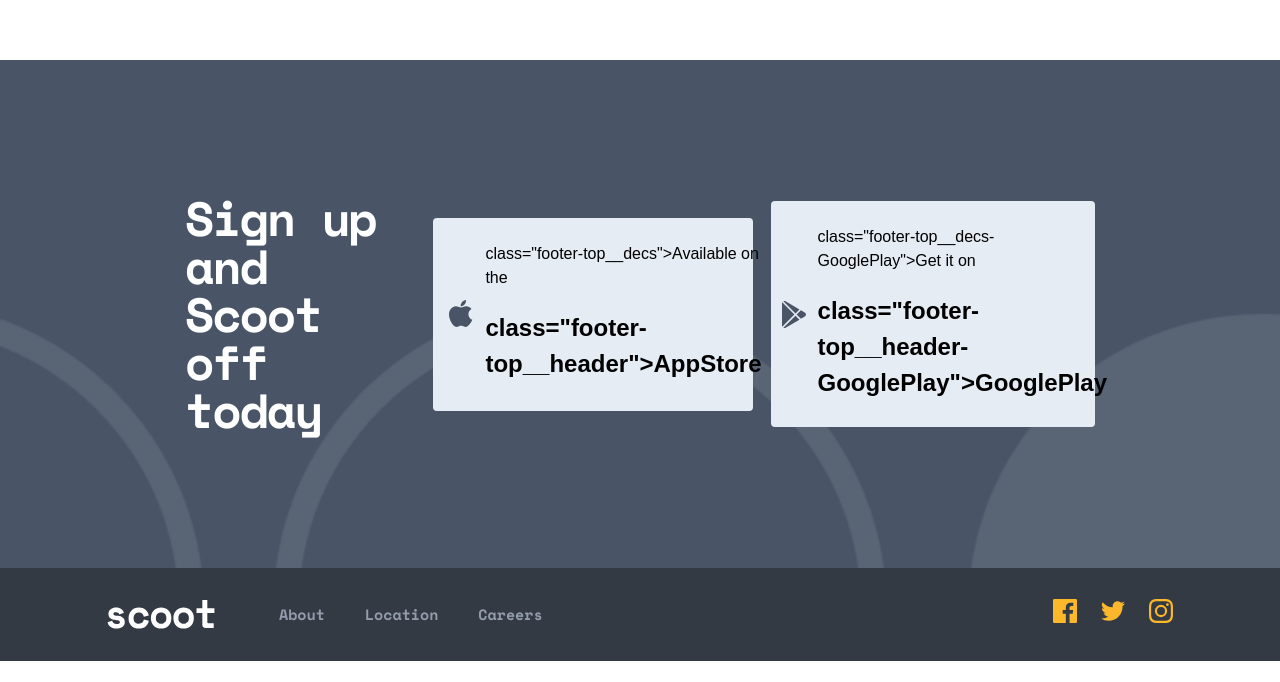
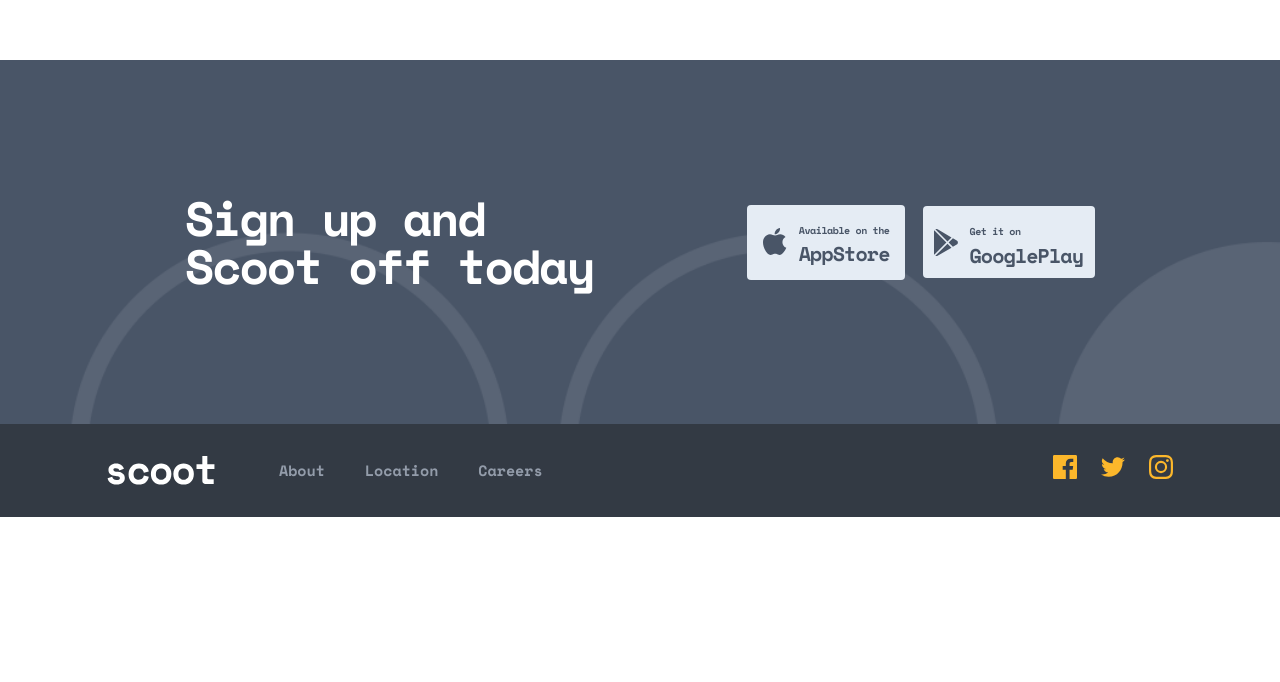
Before and after one commit to jasurkarshiev/footer, a plain HTML site: page index.html in a window 1280 px wide. Shown: the part 118-800 px from the top of the page. Drawn offline with nearby package versions, Linux system fonts and the light colour scheme.

Commit message:
initial commit

```diff
--- a/index.html
+++ b/index.html
@@ -24,8 +24,8 @@
             <div class="footer-top__store">
               <img src="./images/appstore-apple.svg" alt="apple" width="24" height="28">
               <div class="footer-top__text">
-                <p> class="footer-top__decs">Available on the</p>
-                <h2> class="footer-top__header">AppStore</h2>
+                <p class="footer-top__decs">Available on the</p>
+                <h2 class="footer-top__header">AppStore</h2>
               </div>
             </div>
           </li>
@@ -34,8 +34,8 @@
             <div class="footer-top__store-GooglePlay">
               <img src="./images/appstore-android.svg" alt="android" width="24" height="27">
               <div class="footer-top__text-GooglePlay">
-                <p> class="footer-top__decs-GooglePlay">Get it on</p>
-                <h2>class="footer-top__header-GooglePlay">GooglePlay</h2>
+                <p class="footer-top__decs-GooglePlay">Get it on</p>
+                <h2 class="footer-top__header-GooglePlay">GooglePlay</h2>
               </div>
             </div>
           </li>
```
